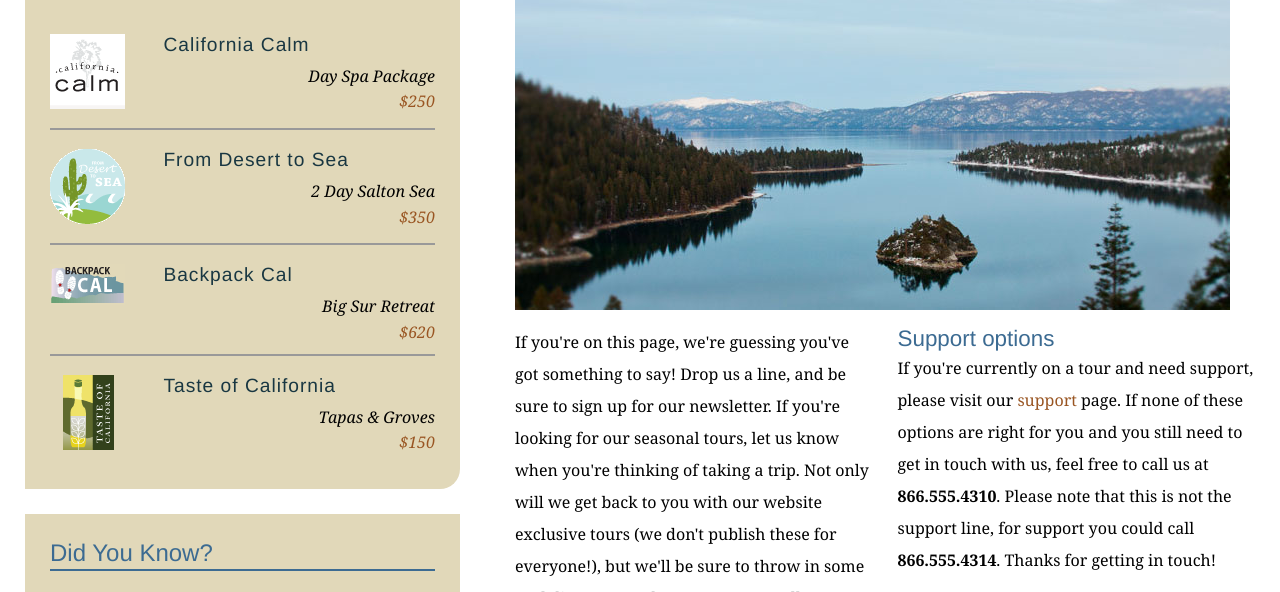
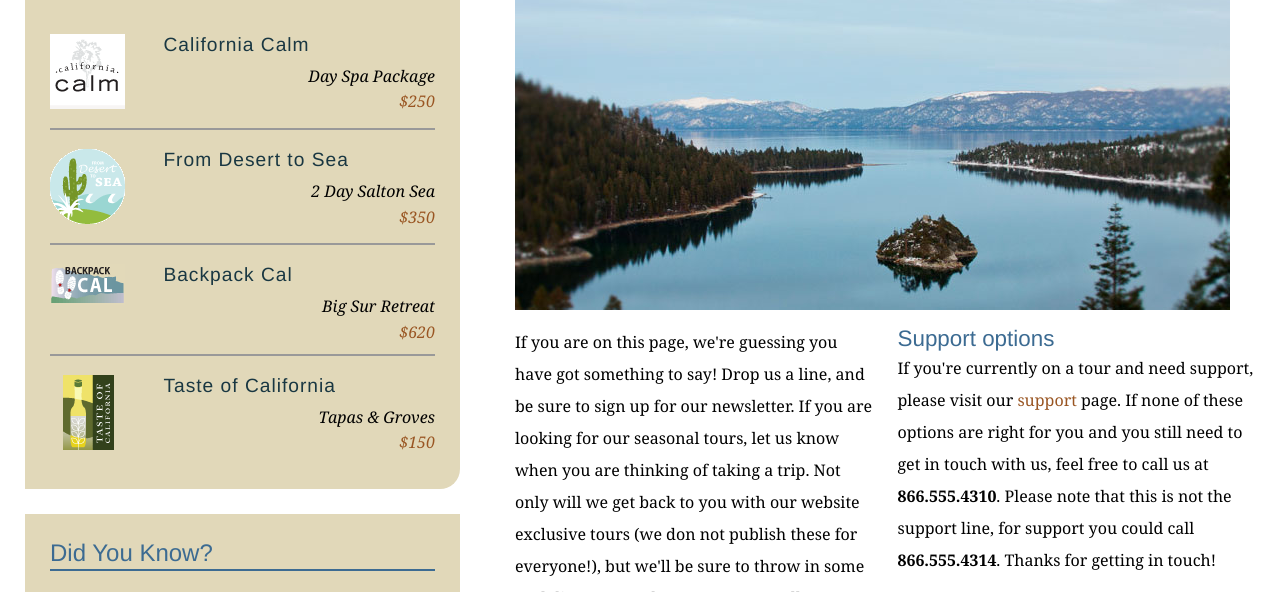
Before and after one commit to WLaney/explore_california, a plain HTML site: page contact.html in a window 1280 px wide. Shown: the part 342-934 px from the top of the page. Drawn offline with Linux system fonts and the light colour scheme.

Commit message:
removed contrtactions form contact page

```diff
--- a/contact.html
+++ b/contact.html
@@ -68,7 +68,7 @@
           <h1>Get in touch</h1>
           <img src="assets/images/emerald_bay.jpg" alt="Beautiful Lake Tahoe" class="articleImage" />
           <div class="multiCol">
-            <p>If you're on this page, we're guessing you've got something to say! Drop us a line, and be sure to sign up for our newsletter. If you're looking for our seasonal tours,  let us know when you're thinking of taking a trip. Not only will we get back to you with our website exclusive tours (we don't publish these for everyone!), but we'll be sure to throw in some cool discounts and tour extras as well.</p>
+            <p>If you are on this page, we're guessing you have got something to say! Drop us a line, and be sure to sign up for our newsletter. If you are looking for our seasonal tours,  let us know when you are thinking of taking a trip. Not only will we get back to you with our website exclusive tours (we don not publish these for everyone!), but we'll be sure to throw in some cool discounts and tour extras as well.</p>
 
             <h2>Support options</h2>
             <p>If you're currently on a tour and need support, please visit our <a href="support.html">support</a> page. If none of these options are right for you and you still need to get in touch with us, feel free to call us at<span class="phone"> <strong>866.555.4310</strong>. Please note that this is not the support line, for support you could call </span><strong>866.555.4314</strong>. Thanks for getting in touch!</p>
```
